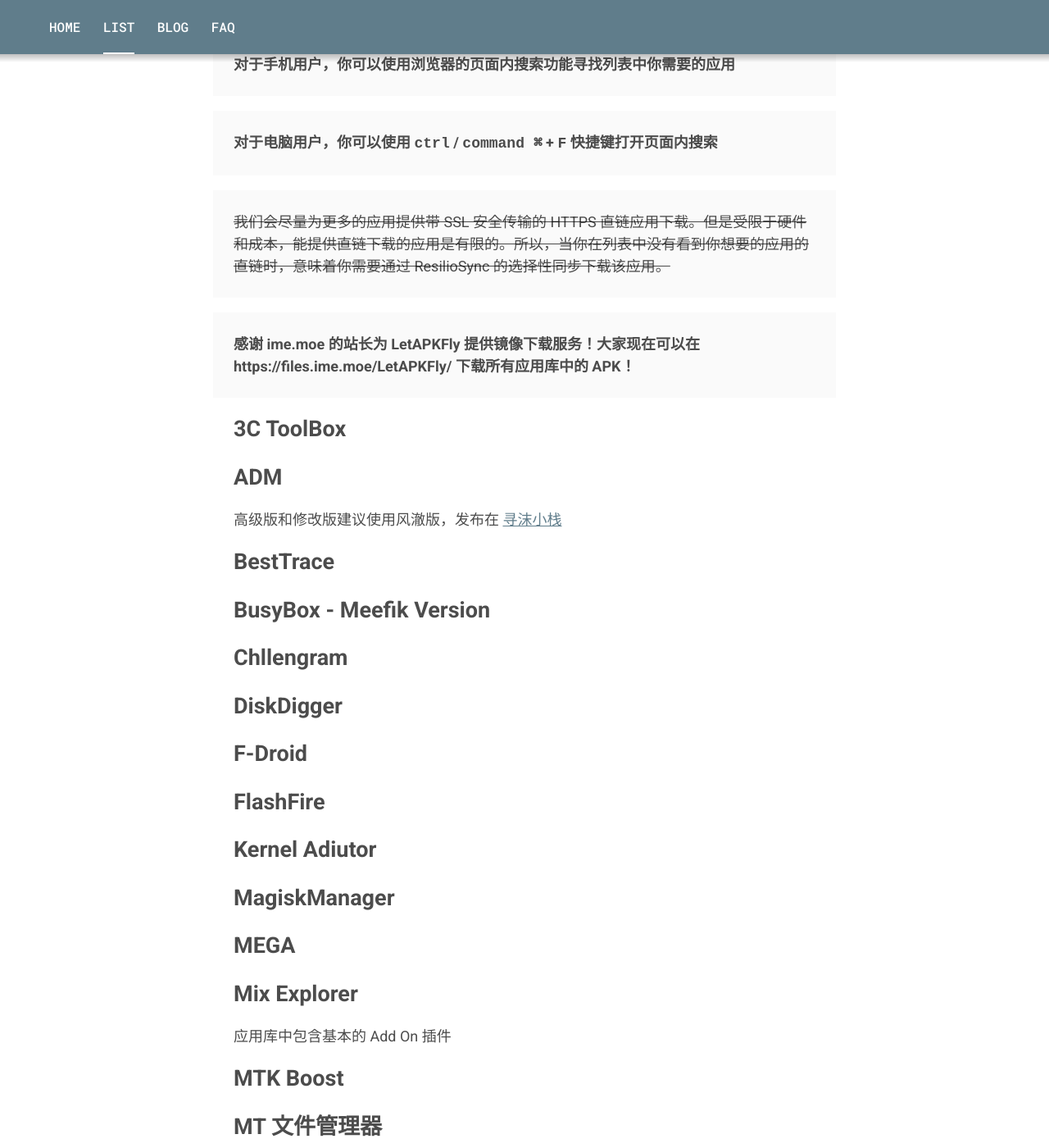
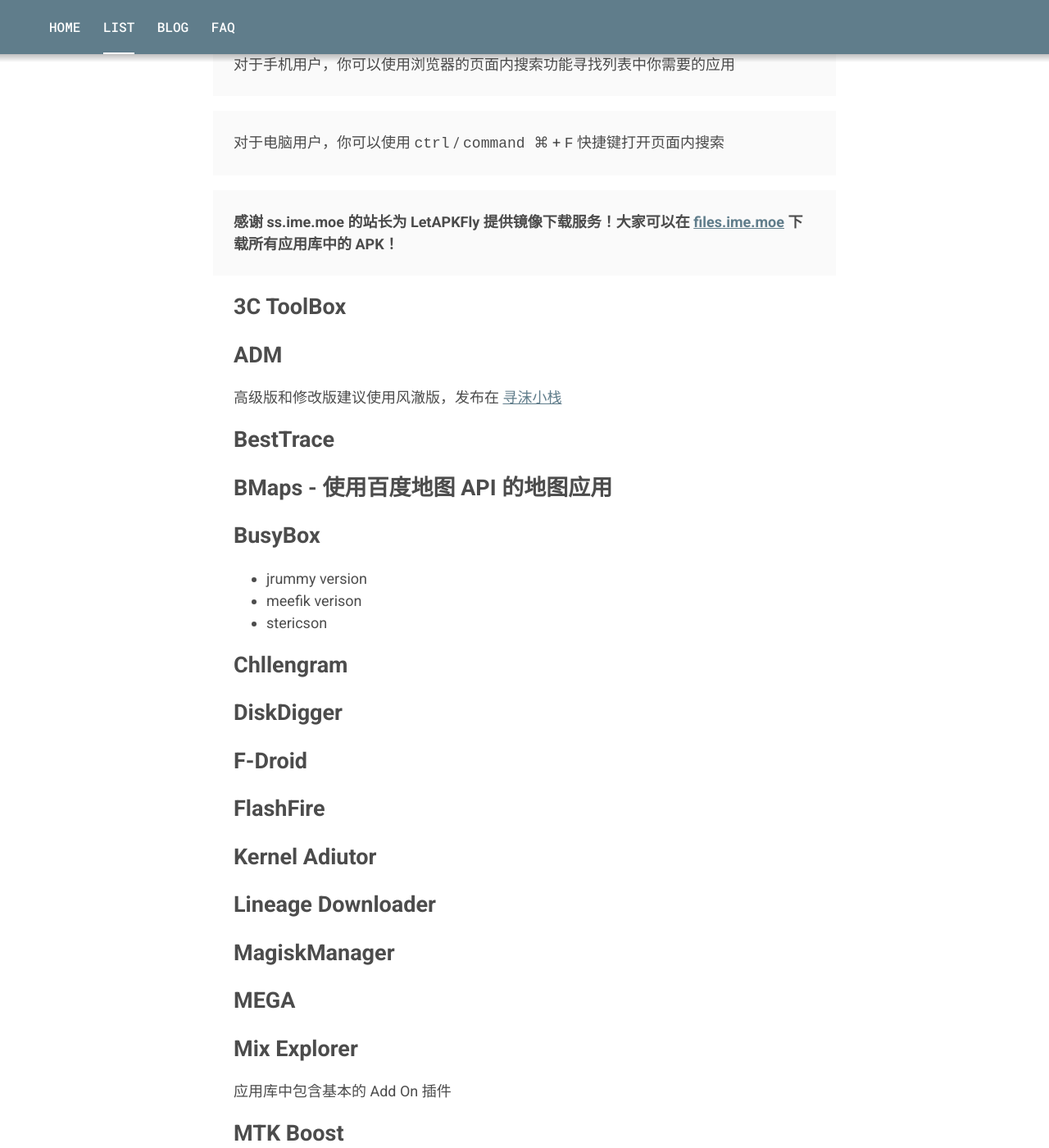
Before and after one commit to neoFelhz/LetAPKFly, a Jekyll site: the page built from _pages/list.md, in a window 1280 px wide and 1400 px high, scrolled down 311 px. Shown: the whole window at 82% size. Built offline with Jekyll 4.4.1, drawn with Linux system fonts in a browser that asks for light colours; some of the changed text lies outside the part shown.

Commit message:
update the list and other changes

```diff
--- a/_pages/list.md
+++ b/_pages/list.md
@@ -4,13 +4,11 @@
 permalink: /list.html
 ---
 
-> **对于手机用户，你可以使用浏览器的页面内搜索功能寻找列表中你需要的应用**
+> 对于手机用户，你可以使用浏览器的页面内搜索功能寻找列表中你需要的应用
 
-> **对于电脑用户，你可以使用 `ctrl` / `command ⌘` + `F` 快捷键打开页面内搜索**
+> 对于电脑用户，你可以使用 `ctrl` / `command ⌘` + `F` 快捷键打开页面内搜索
 
-> ~~我们会尽量为更多的应用提供带 SSL 安全传输的 HTTPS 直链应用下载。但是受限于硬件和成本，能提供直链下载的应用是有限的。所以，当你在列表中没有看到你想要的应用的直链时，意味着你需要通过 ResilioSync 的选择性同步下载该应用。~~
-
-> **感谢 ime.moe 的站长为 LetAPKFly 提供镜像下载服务！大家现在可以在 https://files.ime.moe/LetAPKFly/ 下载所有应用库中的 APK！**
+> **感谢 ss.ime.moe 的站长为 LetAPKFly 提供镜像下载服务！大家可以在 [files.ime.moe](https://files.ime.moe/LetAPKFly/) 下载所有应用库中的 APK！**
 
 ## 3C ToolBox
 ## ADM
@@ -18,12 +16,19 @@
 高级版和修改版建议使用风澈版，发布在 [寻沫小栈](http://vioren.space)
 
 ## BestTrace
-## BusyBox - Meefik Version
+## BMaps - 使用百度地图 API 的地图应用
+## BusyBox
+
+- jrummy version
+- meefik verison
+- stericson
+
 ## Chllengram
 ## DiskDigger
 ## F-Droid
 ## FlashFire
 ## Kernel Adiutor
+## Lineage Downloader
 ## MagiskManager
 ## MEGA
 ## Mix Explorer
```
Also changed, not shown: other parts of _pages/list.md (+6 -3 lines), _pages/faq.md (+1 -1 lines).
